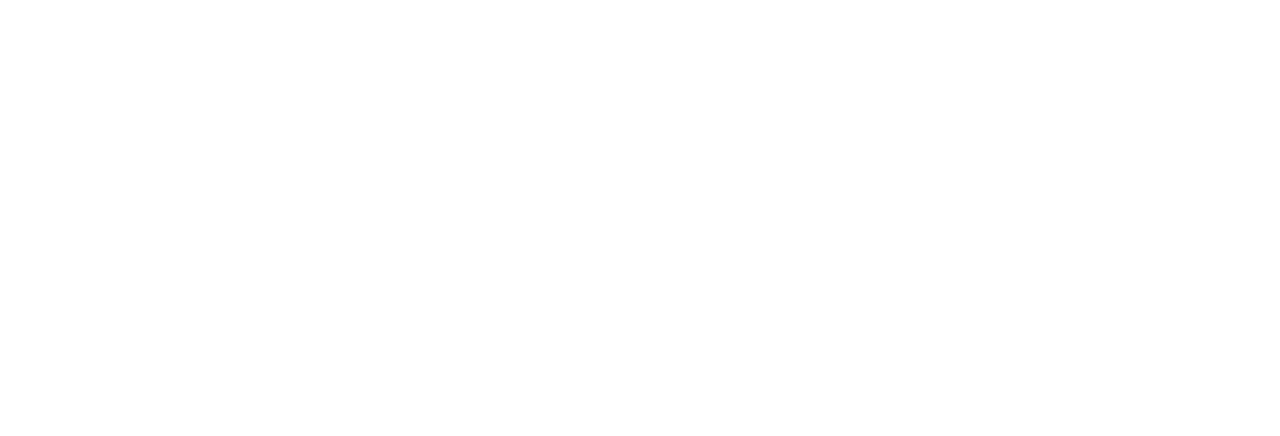
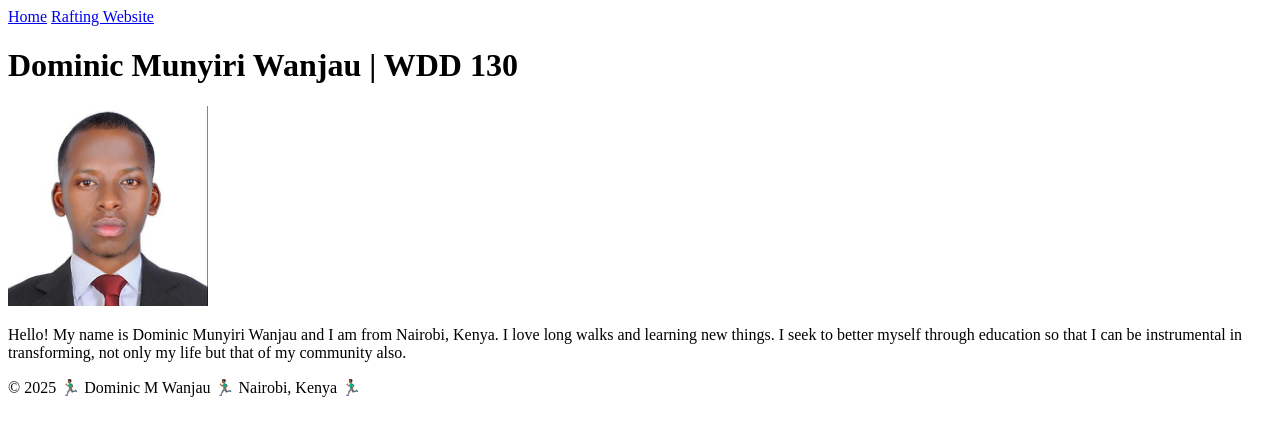
Before and after one commit to DMunyiri/wdd130, a plain HTML site: page index.html in a window 1280 px wide. Drawn offline with Linux system fonts and the light colour scheme.

Commit message:
Updated index html

```diff
--- a/index.html
+++ b/index.html
@@ -3,7 +3,23 @@
     <head>
         <meta charset="utf-8">
         <meta name = "viewport" content="width=device-width,initial-scale= 1.0 ">
-        <title>Relevant Document Title </title>
+        <title> Dominic Munyiri | WDD 130 </title>
     </head>
-    <body></body>
+    <body>
+        <header>
+            <nav>
+                <a href="#">Home</a>
+                <a href="wwr/">Rafting Website</a>
+            </nav>
+        </header>
+        <main>
+            <h1>Dominic Munyiri Wanjau | WDD 130</h1>
+            <img src="images/dominic.jpg" alt="Hello, my name is Dominic Munyiri" width="200">
+            <p>Hello! My name is Dominic Munyiri Wanjau and I am from Nairobi, Kenya. I love long walks and learning new things. I seek to
+                better myself through education so that I can be instrumental in transforming, not only my life but that of my community also. </p>
+        </main>
+        <footer>
+            <p>© 2025 🏃🏾‍♂️ Dominic M Wanjau 🏃🏾‍♂️ Nairobi, Kenya 🏃🏾‍♂️</p>
+        </footer>
+    </body>
 </hmtl>
```
Also changed, not shown: images/dominic.jpg (added), images/profile.jpg (added).
